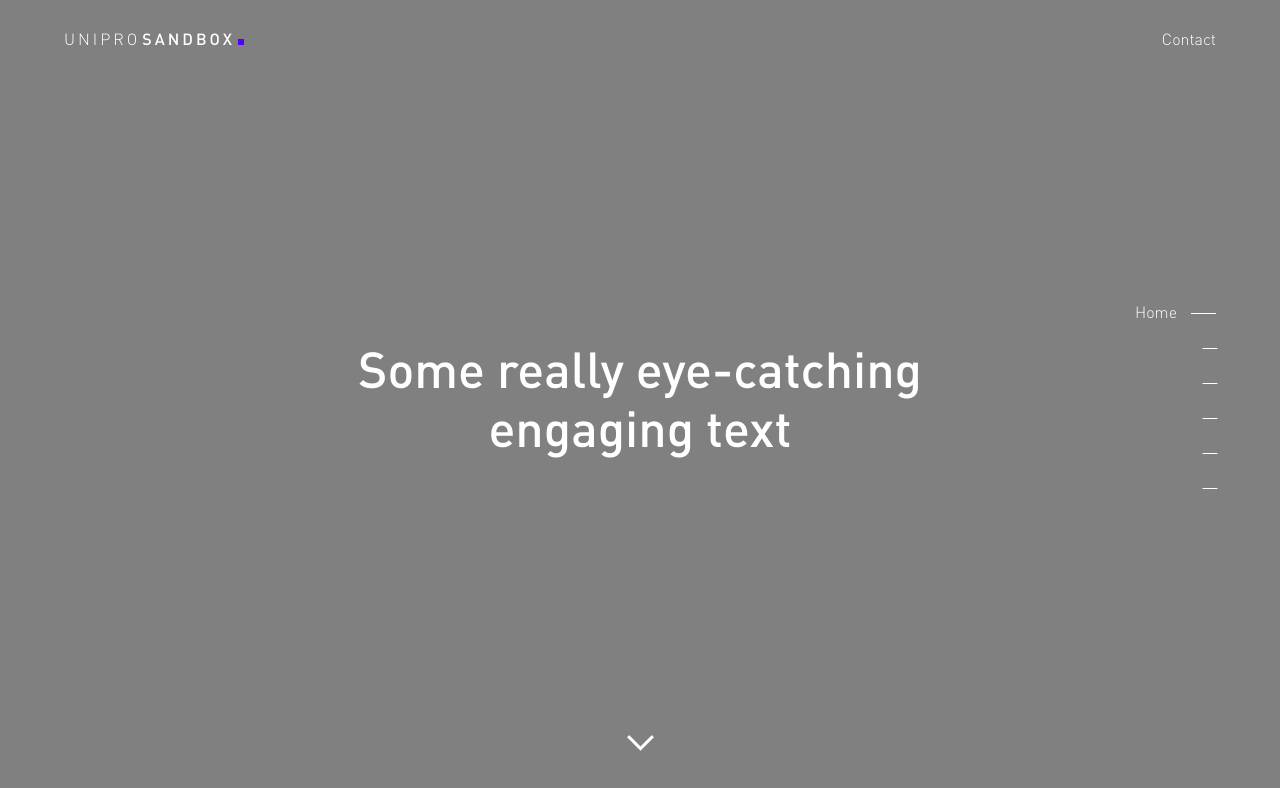
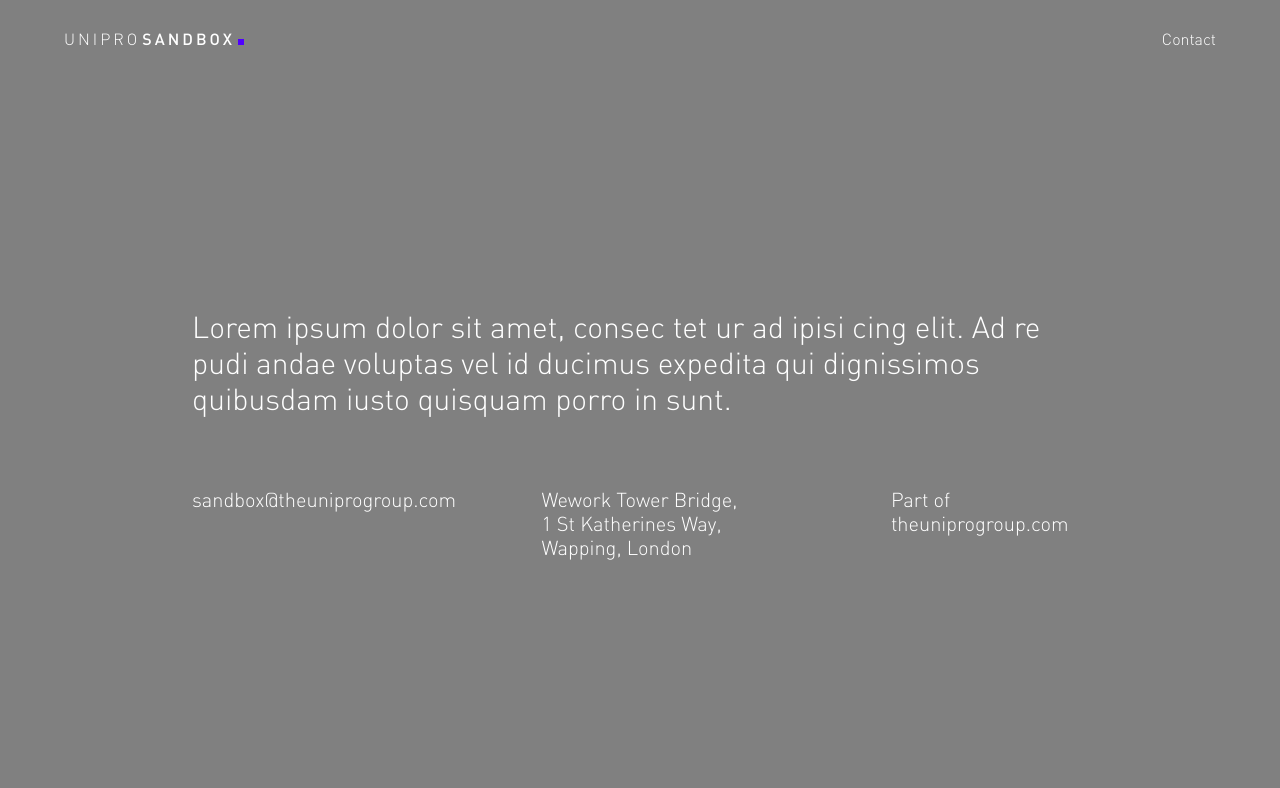
Before and after one commit to romanstan1/sandbox-site, a React (Create React App) app: page /contact in a window 1280 px wide. Shown: the top 788 px of the page. Built offline with nearby package versions, Linux system fonts and the light colour scheme.

Commit message:
contact page build, dummy content

```diff
--- a/src/App.js
+++ b/src/App.js
@@ -2,6 +2,7 @@ import React, {Component} from 'react';
 import {Route,Router,Switch} from 'react-router-dom'
 import createBrowserHistory from 'history/createBrowserHistory'
 import Home from './Pages/Home/Home'
+import Contact from './Pages/Contact/Contact'
 // import Terrain from './components/Terrain/Terrain'
 // import Home from './components'
 // import ThreeDSnake from './components/ThreeDSnake/ThreeDSnake'
@@ -14,8 +15,9 @@ class App extends Component {
       <Router history={history}>
         <Switch>
           {/* <Route exact path="/" component={Home}/>
-          <Route exact path="/terrain" component={Terrain}/>
-          <Route exact path="/ThreeDSnake" component={ThreeDSnake}/> */}
+          <Route exact path="/terrain" component={Terrain}/> */}
+          <Route exact path="/contact" component={Contact}/>
+          <Route exact path="/" component={Home}/>
           <Route component={Home}/>
         </Switch>
       </Router>)
--- /dev/null
+++ b/src/Pages/Contact/Contact.js
@@ -0,0 +1,31 @@
+
+import React, { Component } from 'react';
+import Nav from '../../modules/Nav'
+import './contact.css'
+
+export default class Contact extends Component {
+  render() {
+    return (
+      <div>
+        <Nav/>
+        <div className='contact-content'>
+
+          <div className='about'>
+            <p>
+              Lorem ipsum dolor sit amet, consec tet ur ad ipisi cing elit.
+               Ad re pudi andae voluptas vel id ducimus expedita qui dignissimos quibusdam
+              iusto quisquam porro in sunt.
+            </p>
+          </div>
+
+          <div className='details'>
+            <div><a href="#">sandbox@theuniprogroup.com</a></div>
+            <div>Wework Tower Bridge, 1 St Katherines Way, Wapping, London</div>
+            <div>Part of <a target='_blank' href="www.theuniprogroup.com">theuniprogroup.com</a></div>
+          </div>
+
+        </div>
+      </div>
+    )
+  }
+}
--- /dev/null
+++ b/src/Pages/Contact/contact.css
@@ -0,0 +1,34 @@
+div.contact-content {
+  padding-top: 70px;
+  display: flex;
+  width: 70%;
+  height: 100%;
+  position: relative;
+  margin: 0 auto;
+  justify-content: center;
+  align-content: center;
+  align-items: center;
+  text-align: center;
+  flex-direction: column; }
+
+div.about p {
+  font-size: 30px;
+  color: white;
+  text-align: left; }
+
+div.details {
+  padding-top: 70px;
+  color: white;
+  text-align: left;
+  display: flex;
+  flex-direction: row;
+  justify-content: space-between;
+  align-items: flex-start; }
+  div.details div {
+    font-size: 20px;
+    color: white;
+    text-align: left;
+    width: 22%; }
+    div.details div a {
+      text-decoration: none;
+      color: inherit; }
--- /dev/null
+++ b/src/Pages/Contact/contact.scss
@@ -0,0 +1,44 @@
+
+
+div.contact-content {
+  padding-top: 70px;
+  display: flex;
+  width: 70%;
+  height: 100%;
+  position: relative;
+  margin: 0 auto;
+  justify-content: center;
+  align-content: center;
+  align-items: center;
+  text-align: center;
+  flex-direction: column;
+}
+
+div.about {
+  p {
+    font-size:30px;
+    color: white;
+    text-align: left;
+  }
+}
+
+div.details {
+  padding-top: 70px;
+  color: white;
+  text-align: left;
+  display: flex;
+  flex-direction: row;
+  justify-content: space-between;
+  align-items:flex-start;
+  div {
+    font-size:20px;
+    color: white;
+    text-align: left;
+    // background: red;
+    width: 22%;
+    a {
+      text-decoration: none;
+      color: inherit;
+    }
+  }
+}
--- a/src/Pages/Home/home.css
+++ b/src/Pages/Home/home.css
@@ -41,7 +41,6 @@ div.scroll-navigation {
       height: 1px;
       width: 15px;
       margin-bottom: 4px;
-      transform: translate(10%, 0);
       transition: 0.9s ease !important; }
     div.scroll-navigation div.lineWrap div.overlay {
       position: absolute;
@@ -51,11 +50,7 @@ div.scroll-navigation {
     div.scroll-navigation div.lineWrap:hover div.text {
       opacity: 1;
       transform: translate(0%, 0); }
-    div.scroll-navigation div.lineWrap.selected div.text {
-      opacity: 1;
-      transform: translate(0%, 0); }
     div.scroll-navigation div.lineWrap.selected div.line {
-      transform: translate(0%, 0);
       width: 25px;
       transition: 0.9s ease !important; }
 
--- a/src/Pages/Home/home.scss
+++ b/src/Pages/Home/home.scss
@@ -46,7 +46,7 @@ div.scroll-navigation {
       height: 1px;
       width: 15px;
       margin-bottom: 4px;
-      transform: translate(10%,0);
+      // transform: translate(10%,0);
       transition: 0.9s ease !important;
     }
     div.overlay {
@@ -62,12 +62,12 @@ div.scroll-navigation {
       }
     }
     &.selected{
-      div.text {
-        opacity: 1;
-        transform: translate(0%,0);
-      }
+      // div.text {
+      //   opacity: 1;
+      //   transform: translate(0%,0);
+      // }
       div.line {
-        transform: translate(0%,0);
+        // transform: translate(0%,0);
         width: 25px;
         transition: 0.9s ease !important;
       }
--- a/src/index.js
+++ b/src/index.js
@@ -6,7 +6,6 @@ import $ from 'jquery'
 
 // ReactDOM.render(<App />, document.getElementById('root'));
 
-
 $(document).ready(function () {
     ReactDOM.render(<App />, document.getElementById('root'));
 });
```
Also changed, not shown: package.json (+6 -1 lines), src/store/index.js (added, +34 -0 lines), src/store/modules/actions.js (added, +7 -0 lines), src/store/modules/index.js (added, +8 -0 lines), src/store/modules/reducers.js (added, +13 -0 lines), 1 other file (tests, documents, lock files or other folders).
